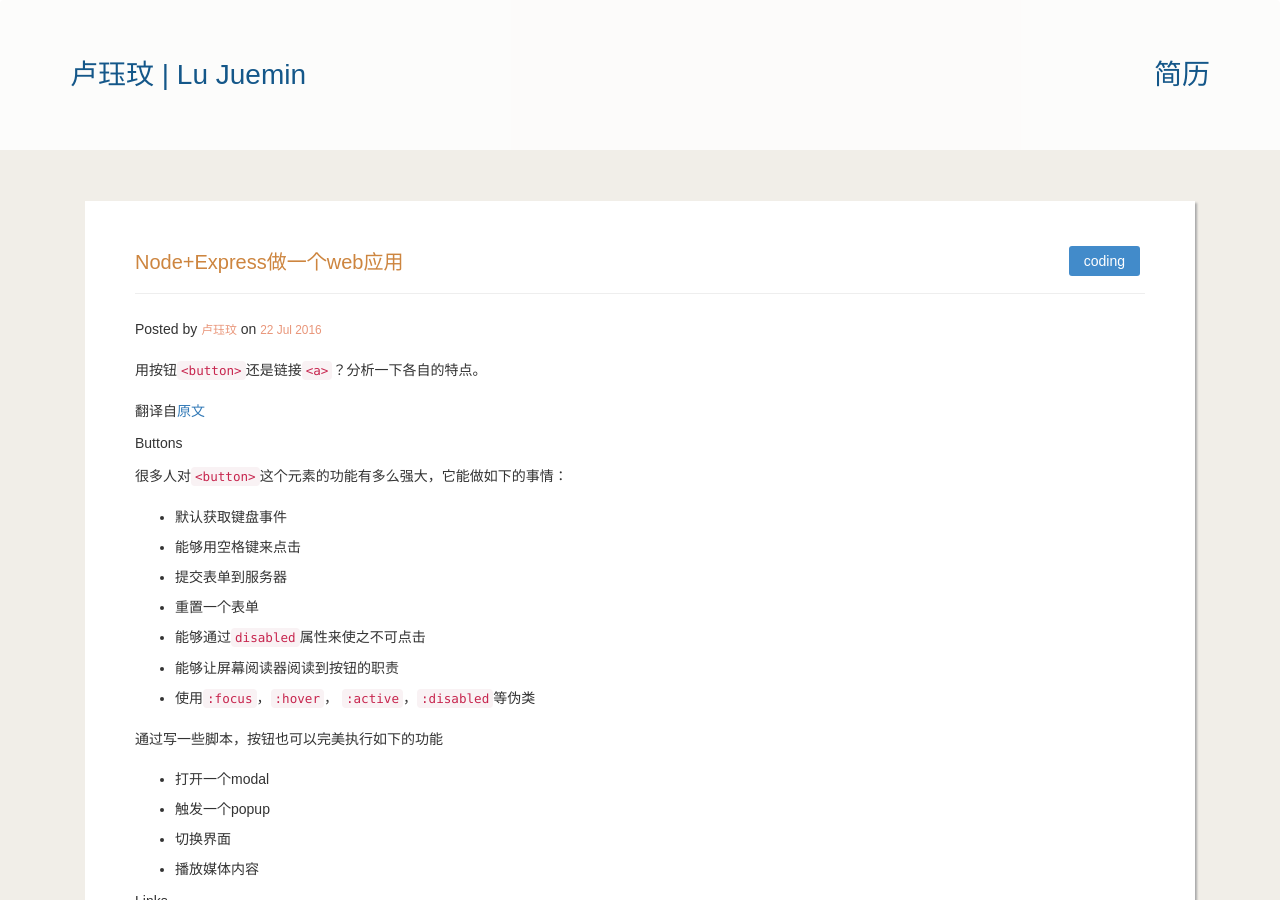
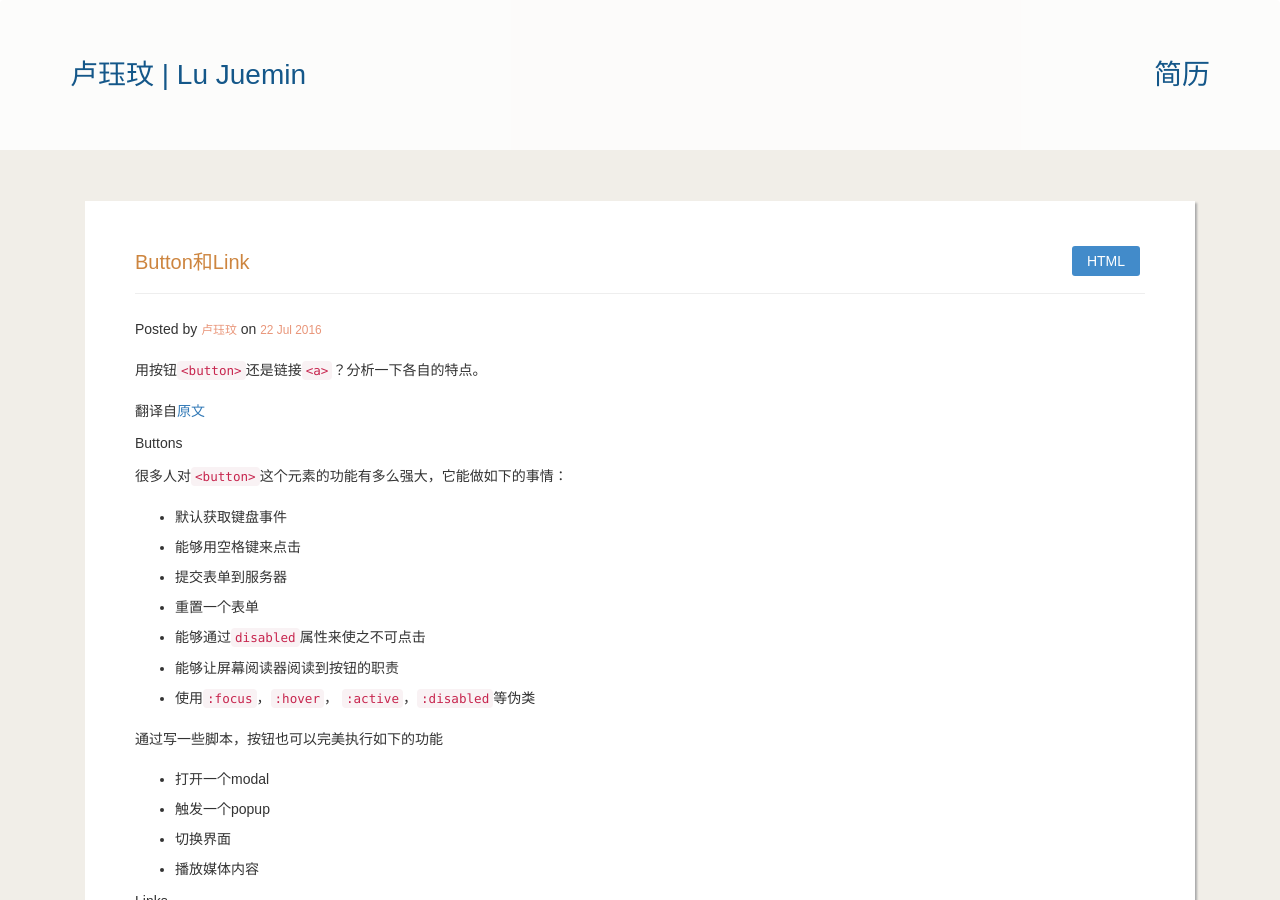
Before and after one commit to juemin90/juemin90.github.io, a Jekyll site: the page built from _posts/2016-07-22-button_vs_link.md, in a window 1280 px wide and 900 px high. Built offline with Jekyll 4.4.1, drawn with Linux system fonts in a browser that asks for light colours; nearby versions of some CDN libraries; comment, search, counter and statistics services are not loaded.

Commit message:
FIX: YAML

```diff
--- a/_posts/2016-07-22-button_vs_link.md
+++ b/_posts/2016-07-22-button_vs_link.md
@@ -1,9 +1,10 @@
 ---
 layout: default
 
-title: Node+Express做一个web应用
+title: Button和Link
 
-theme: coding
+theme: HTML
+
 ---
 
 用按钮`<button>`还是链接`<a>`？分析一下各自的特点。
```
